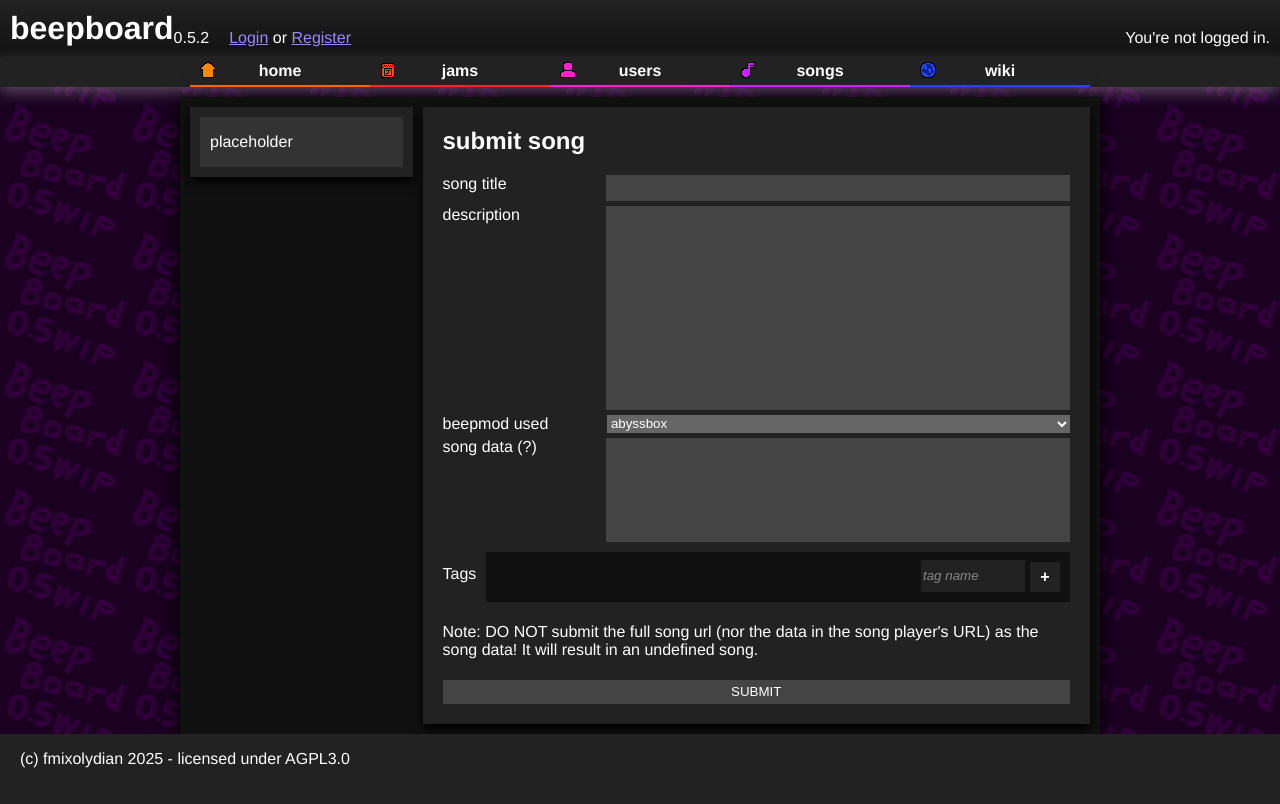
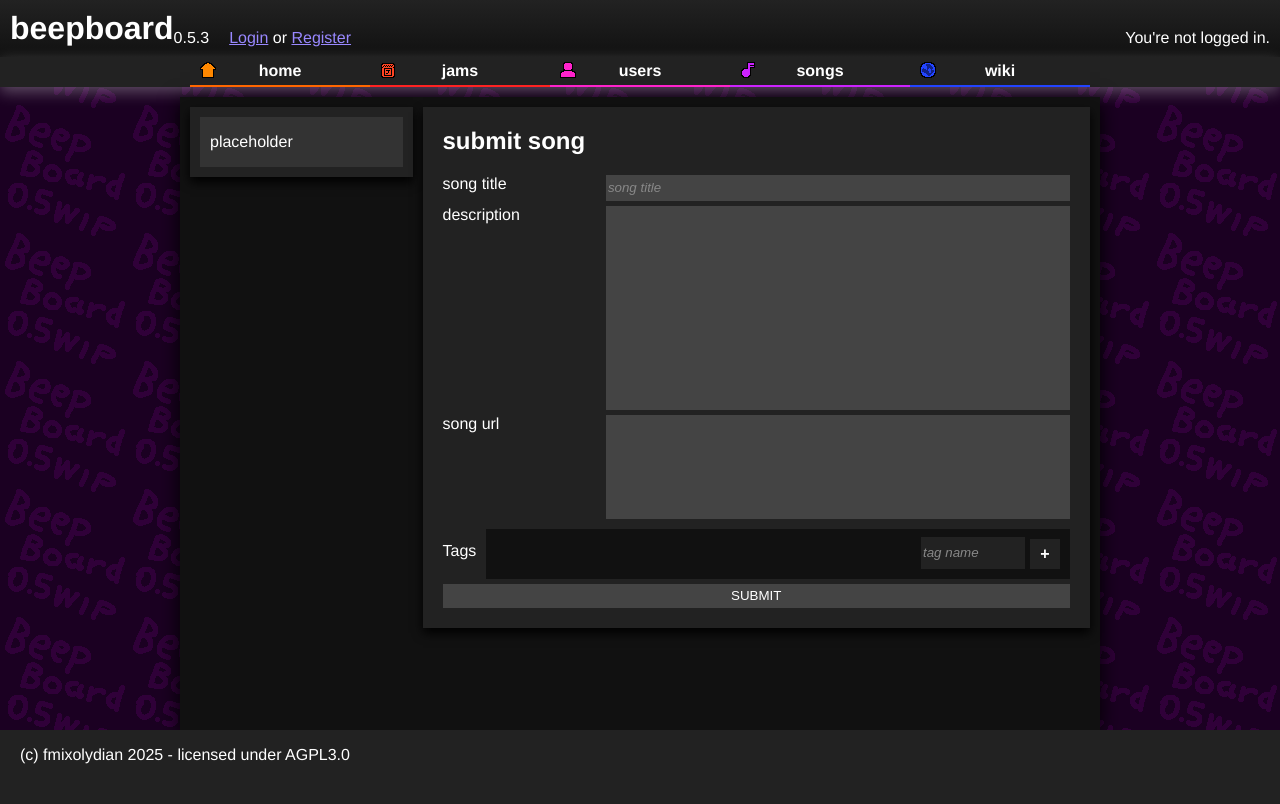
Before and after one commit to beepboard/beepboard, a Flask app: template templates/submit_song.html in a window 1280 px wide. After the commit the page ends 764 px from the top, so only its background shows below. Run offline with Flask 3, Linux system fonts and the light colour scheme; the template is opened without the code that fills it, so the values that code supplies are empty; some libraries are stand-ins or nearby versions; some web fonts are replaced.

Commit message:
added client side song url splitting

```diff
--- a/templates/base.html
+++ b/templates/base.html
@@ -27,7 +27,7 @@
 		<header>
 			<div class="left">
 				<h1>beepboard</h1>
-				<p>0.5.2</p>
+				<p>0.5.3</p>
 				<!--
 				<search>
 					<input type="text">
--- a/templates/submit_song.html
+++ b/templates/submit_song.html
@@ -15,7 +15,7 @@
 			<div class="submitform">
 				<div class="form-item">
 					<label class="flex-u1" for="title">song title</label>
-					<input class="flex-u3" minlength=3 maxlength=100 type="text" name="title">
+					<input class="flex-u3" placeholder="song title" minlength=3 maxlength=100 type="text" name="title">
 				</div>
 
 				<div class="form-item">
@@ -23,7 +23,10 @@
 					<textarea maxlength=1000 class="flex-u3 songdesc" name="desc"></textarea>
 				</div>
 
-				<div class="form-item">
+				<input type="hidden" name="mod" id="mod">
+				<input type="hidden" name="data" id="data">
+
+				<!--<div class="form-item">
 					<label class="flex-u1" for="mod">beepmod used</label>
 					<select class="flex-u3 songmod" name="mod" id="mod">
 						<option value="abyssbox">abyssbox</option>
@@ -37,11 +40,11 @@
 						<option value="ultrabox">ultrabox</option>
 						<option value="wackybox">wackybox</option>
 					</select>
-				</div>
+				</div>-->
 
 				<div class="form-item">
-					<label class="flex-u1" for="data" title="the data after the '#' in the URL, when viewed in the beepmod's mainpage.">song data (?)</label>
-					<textarea class="flex-u3 songdata" name="data"></textarea>
+					<label class="flex-u1" for="songurl">song url</label>
+					<textarea class="flex-u3 songdata" name="songurl" id="songurl"></textarea>
 				</div>
 
 				<div class="formtags">
@@ -56,8 +59,6 @@
 					</div>
 				</div>
 
-				<p>Note: DO NOT submit the full song url (nor the data in the song player's URL) as the song data! It will result in an undefined song.</p>
-
 				<button>SUBMIT</button>
 			</div>
 
@@ -68,6 +69,7 @@
 	<script>
 		html_tags = document.getElementById('tags');
 		html_tagname = document.getElementById('tagname')
+
 		function add_tag() {
 			if (html_tagname.value.length > 2) {
 				html_tags.appendChild(
@@ -90,6 +92,7 @@
 		function prepare_submit(form) {
 			data = new FormData(form)
 
+			// tags
 			let tags = "";
 			for (let tag of html_tags.children) {
 				tags += tag.childNodes[0].data + ",";
@@ -99,7 +102,43 @@
 
 			document.form.tags.value = tags
 
-			console.log(tags)
+			if (document.form.songurl.value.startsWith('https://tinyurl.com') ||
+			    document.form.songurl.value.startsWith('https://pastelink.net')
+			    ) {
+				alert('url shorteners are not supported')
+				return false
+			}
+
+			// song data & mod
+			song = document.form.songurl.value.split('#')
+
+			if (song[1] == undefined) {
+				alert('malformed song url')
+				return false;
+			}
+
+			switch (song[1][0]) {
+				case '6':  mod = 'modbox'; break;
+				case '8':  mod = 'sandbox'; break;
+				case '9':  mod = 'beepbox'; break;
+				case 'a':  mod = 'abyssbox'; break;
+				case 'g':  mod = 'goldbox'; break;
+				case 'j':  mod = 'jummbox'; break;
+				case 's':  mod = 'slarmoosbox'; break;
+				case 'u':  mod = 'ultrabox'; break;
+
+				default:
+					alert('invalid song url (song version is invalid, or mod is unsupported)')
+					return false
+			}
+
+			document.form.data.value = song[1]
+			document.form.mod.value  = mod
+
+			if (document.form.title.value.length < 3)    {alert('song title is too short');      return false}
+			if (document.form.title.value.length > 100)  {alert('song title is too long');       return false}
+			if (document.form.desc.value.length  > 1000) {alert('song description is too long'); return false}
+			if (html_tags.children.length        > 8)    {alert('too many tags');                return false}
 
 			return true
 		}
--- a/templates/view_user.html
+++ b/templates/view_user.html
@@ -69,7 +69,7 @@
 						</div>
 						<div class="right">
 							<p class="author">
-								 by <a href="/User/{{song.author.id}}">{{ user.username }}</a>
+								 by <a href="/User/{{user.id}}">{{ user.username }}</a>
 							</p>
 							<small>
 								{{ song.created.date }}
```
Also changed, not shown: bb_api.py (+6 -5 lines).
